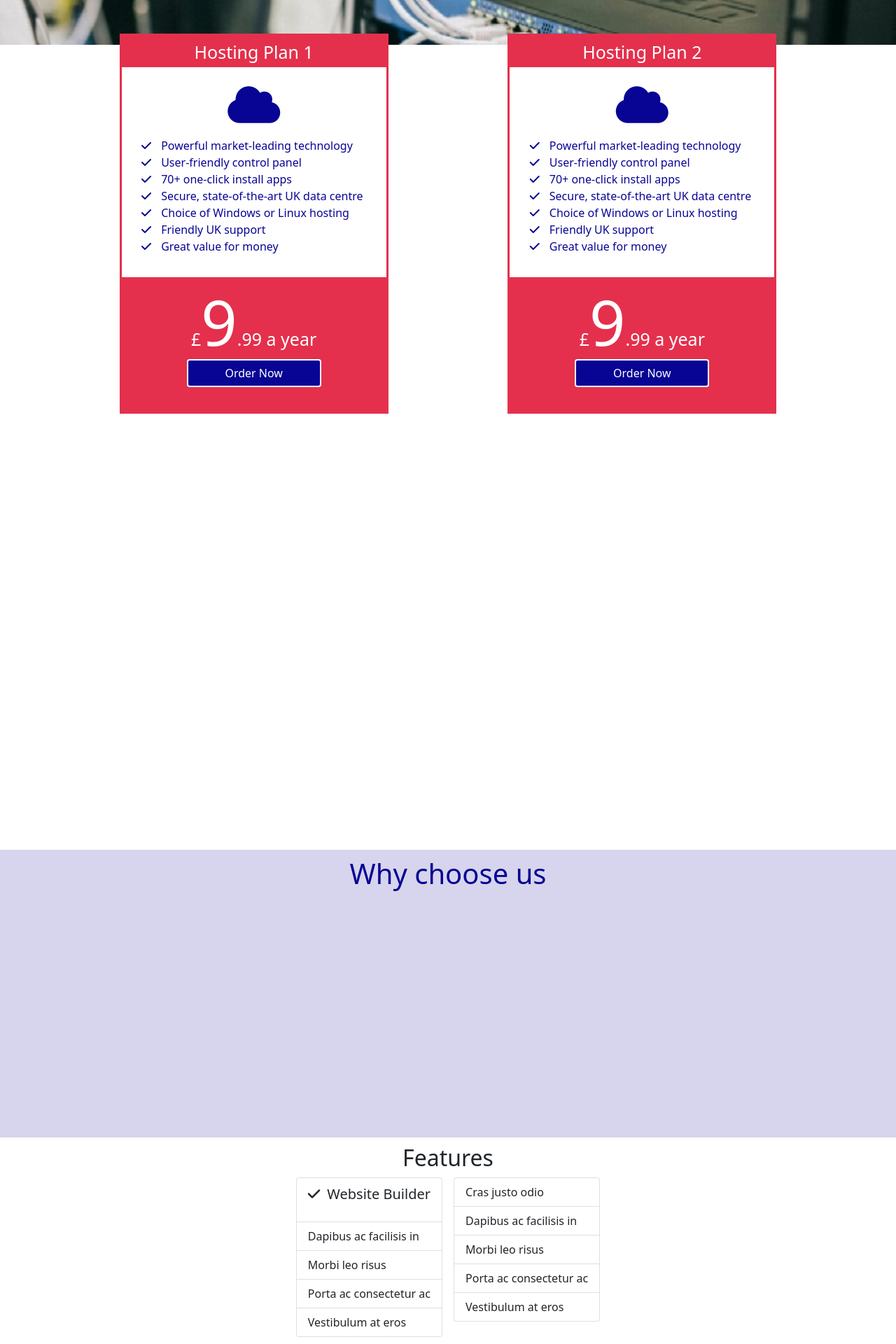
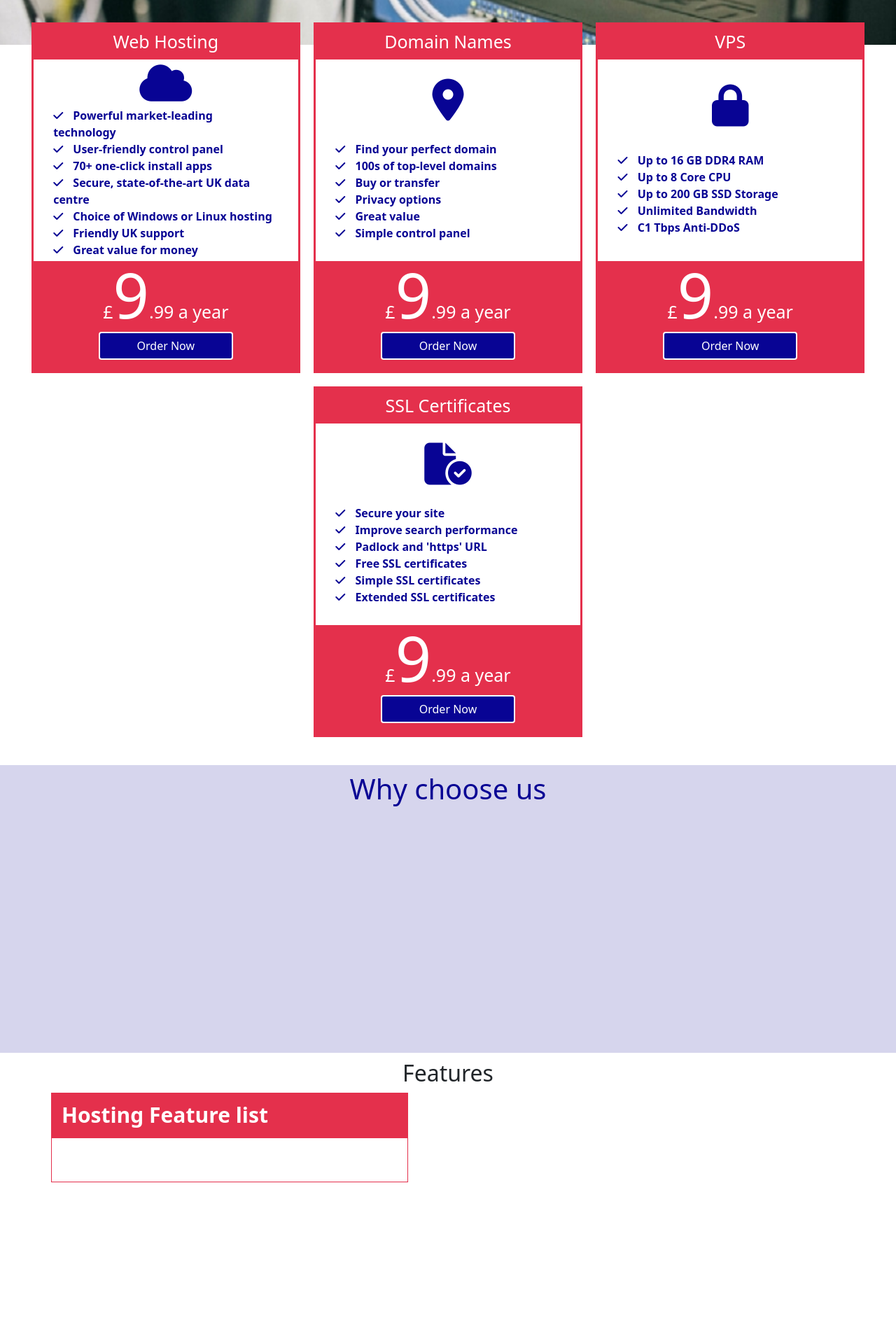
Before and after one commit to Olys6/digi-hosting, a React (Create React App) app: page / in a window 1280 px wide. Shown: the part 475-2395 px from the top of the page at 70% size. After the commit the page ends 2174 px from the top, so only its background shows below. Built offline with nearby package versions, Linux system fonts and the light colour scheme.

Commit message:
modified hosting plans and changed it as a plans section, plans is more responsive, changed font weight of why choose us section and started features section

```diff
--- a/src/components/Home.js
+++ b/src/components/Home.js
@@ -1,6 +1,6 @@
 import React from 'react';
 import { Card, ListGroup } from 'react-bootstrap'
-import HostingPlans from './HomeComponents/HostingPlans.js'
+import Plans from './HomeComponents/Plans.js'
 
 const Home = () => {
 
@@ -24,7 +24,7 @@ const Home = () => {
 
         </div> */}
       </div>
-      <HostingPlans />
+      <Plans />
       <section className="whyChooseUsSection">
         <h2 style={{ fontSize: "40px", color: "#080494" }}>Why choose us</h2>
         <div className="whyChooseUsCircles">
@@ -32,7 +32,7 @@ const Home = () => {
             <div className="whyChooseUsCircle"><i class="fas fa-hdd fa-3x"></i></div>
 
           <p style={{ fontSize: "25px", fontWeight: "bold", color: "#080494" }}>100% SSD Hosting</p>
-          <p style={{ fontSize: "20px", color: "#080494" }}>
+          <p style={{ fontSize: "20px", color: "#080494", fontWeight: "500" }}>
             Solid state drive storage means faster loading websites.
           </p>
           </div>
@@ -40,7 +40,7 @@ const Home = () => {
             <div className="whyChooseUsCircle"><i class="fas fa-user-tie fa-3x"></i></div>
 
             <p style={{ fontSize: "25px", fontWeight: "bold", color: "#080494" }}>Hosting Experts</p>
-            <p style={{ fontSize: "20px", color: "#080494" }}>
+            <p style={{ fontSize: "20px", color: "#080494", fontWeight: "500" }}>
               Your hosting is backed by a team of professionals.
             </p>
           </div>
@@ -48,7 +48,7 @@ const Home = () => {
             <div className="whyChooseUsCircle"><i class="fas fa-cloud fa-3x"></i></div>
 
             <p style={{ fontSize: "25px", fontWeight: "bold", color: "#080494" }}>Cloud Platform</p>
-            <p style={{ fontSize: "20px", color: "#080494" }}>
+            <p style={{ fontSize: "20px", color: "#080494", fontWeight: "500" }}>
               Load-balanced and automatically scales to meet demand.
             </p>
           </div>
@@ -56,7 +56,7 @@ const Home = () => {
             <div className="whyChooseUsCircle"><i className="fa-solid fa-ticket" style={{ fontSize: "65px"}}></i></div>
 
             <p style={{ fontSize: "25px", fontWeight: "bold", color: "#080494" }}>Reliable Support</p>
-            <p style={{ fontSize: "20px", color: "#080494" }}>
+            <p style={{ fontSize: "20px", color: "#080494", fontWeight: "500" }}>
               Our support team is here to help you.
             </p>
           </div>
@@ -64,23 +64,18 @@ const Home = () => {
       </section>
       <section className='featuresSection'>
         <h2>Features</h2>
-        <div className="featuresList">
-          <ListGroup>
-            <ListGroup.Item className="featuresListItem">
-              <p><i className="fas fa-check" style={{ marginRight: "10px" }}></i>Website Builder</p>
-            </ListGroup.Item>
-            <ListGroup.Item>Dapibus ac facilisis in</ListGroup.Item>
-            <ListGroup.Item>Morbi leo risus</ListGroup.Item>
-            <ListGroup.Item>Porta ac consectetur ac</ListGroup.Item>
-            <ListGroup.Item>Vestibulum at eros</ListGroup.Item>
-          </ListGroup>
-          <ListGroup>
-            <ListGroup.Item>Cras justo odio</ListGroup.Item>
-            <ListGroup.Item>Dapibus ac facilisis in</ListGroup.Item>
-            <ListGroup.Item>Morbi leo risus</ListGroup.Item>
-            <ListGroup.Item>Porta ac consectetur ac</ListGroup.Item>
-            <ListGroup.Item>Vestibulum at eros</ListGroup.Item>
-          </ListGroup>
+        <div className="featuresLists">
+          <div className='featuresList'>
+            <div style={{ fontWeight:"bold", fontSize: "30px", backgroundColor: "#e4304c", height: "4rem", color: "white", display: "flex", alignItems: "center", paddingLeft: "15px", boxSizing: "border-box" }}>
+              Hosting Feature list
+            </div>
+            <div className='featuresListItem'>
+
+            </div>
+          </div>
+          <div className='featuresList'>
+
+          </div>
         </div>
       </section>
     </>
--- /dev/null
+++ b/src/components/HomeComponents/Plans.js
@@ -0,0 +1,94 @@
+import React from "react";
+import { Card, Button } from 'react-bootstrap'
+
+const Plans = () => {
+
+
+
+  return (
+    <>
+      <div style={{ display: "flex", justifyContent: "center", gap: "1.2rem", flexWrap: "wrap" }} data-aos="fade-up">
+        <a href='#' className="hostingPlanCard" style={{ width: '24rem' }}>
+          <Card.Title className="hostingPlanCardTitle" style={{ fontSize: '25px', marginBottom: "0rem" }} >Web Hosting</Card.Title>
+          <div className="hostingPlanCardText">
+            {/* <Card.Subtitle className="mb-2 text-muted">Card Subtitle</Card.Subtitle> */}
+            <i className="fa-solid fa-cloud" style={{ fontSize: '60px', color: "#080494", backgroundColor: 'white' }}></i>
+            <Card.Text style={{ display: "flex", justifyContent: "center", alignItems: "flex-start", flexDirection: "column", width: "85%", color: "#080494" }}>
+              <div><i className="fa-solid fa-check" style={{ marginRight: "10px" }}></i> Powerful market-leading technology</div>
+              <div><i className="fa-solid fa-check" style={{ marginRight: "10px" }}></i> User-friendly control panel</div>
+              <div><i className="fa-solid fa-check" style={{ marginRight: "10px" }}></i> 70+ one-click install apps</div>
+              <div><i className="fa-solid fa-check" style={{ marginRight: "10px" }}></i> Secure, state-of-the-art UK data centre</div>
+              <div><i className="fa-solid fa-check" style={{ marginRight: "10px" }}></i> Choice of Windows or Linux hosting</div>
+              <div><i className="fa-solid fa-check" style={{ marginRight: "10px" }}></i> Friendly UK support</div>
+              <div><i className="fa-solid fa-check" style={{ marginRight: "10px" }}></i> Great value for money</div>
+            </Card.Text>
+          </div>
+          <div className="hostingPlanCardPrice">
+            <p style={{ color: "white", fontSize: "25px", marginTop: "-40px" }}>£<span style={{ fontSize: "90px" }}>9</span>.99 a year</p>
+            <Button style={{ marginTop: "-30px", backgroundColor: "#080494", border: "2px solid white", width: "12rem" }}>Order Now</Button>
+          </div>
+        </a>
+        <a href='#' className="hostingPlanCard" style={{ width: '24rem' }}>
+          <Card.Title className="hostingPlanCardTitle" style={{ fontSize: '25px', marginBottom: "0rem" }}>Domain Names</Card.Title>
+          {/* <Card.Subtitle className="mb-2 text-muted">Card Subtitle</Card.Subtitle> */}
+          <div className="hostingPlanCardText">
+            <i className="fas fa-map-marker-alt fa-3x" style={{ fontSize: '60px', color: "#080494" }}></i>
+            <Card.Text style={{ display: "flex", justifyContent: "center", alignItems: "flex-start", flexDirection: "column", width: "85%", color: "#080494" }}>
+              <div><i className="fa-solid fa-check" style={{ marginRight: "10px" }}></i> Find your perfect domain</div>
+              <div><i className="fa-solid fa-check" style={{ marginRight: "10px" }}></i> 100s of top-level domains</div>
+              <div><i className="fa-solid fa-check" style={{ marginRight: "10px" }}></i> Buy or transfer</div>
+              <div><i className="fa-solid fa-check" style={{ marginRight: "10px" }}></i> Privacy options</div>
+              <div><i className="fa-solid fa-check" style={{ marginRight: "10px" }}></i> Great value</div>
+              <div><i className="fa-solid fa-check" style={{ marginRight: "10px" }}></i> Simple control panel</div>
+            </Card.Text>
+          </div>
+          <div className="hostingPlanCardPrice">
+            <p style={{ color: "white", fontSize: "25px", marginTop: "-40px" }}>£<span style={{ fontSize: "90px" }}>9</span>.99 a year</p>
+            <Button style={{ marginTop: "-30px", backgroundColor: "#080494", border: "2px solid white", width: "12rem" }}>Order Now</Button>
+          </div>
+        </a>
+        {/* </div> */}
+        {/* <div className="hostingPlansUnder" data-aos="fade-up"> */}
+        <a href='#' className="hostingPlanCard" style={{ width: '24rem' }}>
+          <Card.Title className="hostingPlanCardTitle" style={{ fontSize: '25px', marginBottom: "0rem" }}>VPS</Card.Title>
+          {/* <Card.Subtitle className="mb-2 text-muted">Card Subtitle</Card.Subtitle> */}
+          <div className="hostingPlanCardText">
+            <i className="fas fa-lock fa-3x" style={{ fontSize: '60px', color: "#080494" }}></i>
+            <Card.Text style={{ display: "flex", justifyContent: "center", alignItems: "flex-start", flexDirection: "column", width: "85%", color: "#080494" }}>
+              <div><i className="fa-solid fa-check" style={{ marginRight: "10px" }}></i> Up to 16 GB DDR4 RAM</div>
+              <div><i className="fa-solid fa-check" style={{ marginRight: "10px" }}></i> Up to 8 Core CPU</div>
+              <div><i className="fa-solid fa-check" style={{ marginRight: "10px" }}></i> Up to 200 GB SSD Storage</div>
+              <div><i className="fa-solid fa-check" style={{ marginRight: "10px" }}></i> Unlimited Bandwidth</div>
+              <div><i className="fa-solid fa-check" style={{ marginRight: "10px" }}></i> C1 Tbps Anti-DDoS</div>
+            </Card.Text>
+          </div>
+          <div className="hostingPlanCardPrice">
+            <p style={{ color: "white", fontSize: "25px", marginTop: "-40px" }}>£<span style={{ fontSize: "90px" }}>9</span>.99 a year</p>
+            <Button style={{ marginTop: "-30px", backgroundColor: "#080494", border: "2px solid white", width: "12rem" }}>Order Now</Button>
+          </div>
+        </a>
+        <a href='#' className="hostingPlanCard" style={{ width: '24rem' }}>
+          <Card.Title className="hostingPlanCardTitle" style={{ fontSize: '25px', marginBottom: "0rem" }}>SSL Certificates</Card.Title>
+          {/* <Card.Subtitle className="mb-2 text-muted">Card Subtitle</Card.Subtitle> */}
+          <div className="hostingPlanCardText">
+            <i className="fa-solid fa-file-circle-check" style={{ fontSize: '60px', color: "#080494" }}></i>
+            <Card.Text style={{ display: "flex", justifyContent: "center", alignItems: "flex-start", flexDirection: "column", width: "85%", color: "#080494" }}>
+              <div><i className="fa-solid fa-check" style={{ marginRight: "10px" }}></i> Secure your site</div>
+              <div><i className="fa-solid fa-check" style={{ marginRight: "10px" }}></i> Improve search performance</div>
+              <div><i className="fa-solid fa-check" style={{ marginRight: "10px" }}></i> Padlock and 'https' URL</div>
+              <div><i className="fa-solid fa-check" style={{ marginRight: "10px" }}></i> Free SSL certificates</div>
+              <div><i className="fa-solid fa-check" style={{ marginRight: "10px" }}></i> Simple SSL certificates</div>
+              <div><i className="fa-solid fa-check" style={{ marginRight: "10px" }}></i> Extended SSL certificates</div>
+            </Card.Text>
+          </div>
+          <div className="hostingPlanCardPrice">
+            <p style={{ color: "white", fontSize: "25px", marginTop: "-40px" }}>£<span style={{ fontSize: "90px" }}>9</span>.99 a year</p>
+            <Button style={{ marginTop: "-30px", backgroundColor: "#080494", border: "2px solid white", width: "12rem" }}>Order Now</Button>
+          </div>
+        </a>
+      </div>
+    </>
+  )
+}
+
+export default Plans
--- a/src/index.css
+++ b/src/index.css
@@ -21,6 +21,7 @@ code {
   display: flex;
   justify-content: center;
   align-items: center;
+  margin-bottom: -2rem;
 }
 
 .navLink {
@@ -44,6 +45,7 @@ code {
   transition: 0.2s;
   text-decoration: none;
 }
+
 .hostingPlanCard1:hover {
   margin: -2rem 0 2rem 0;
   /* padding-bottom: 2rem; */
@@ -51,18 +53,19 @@ code {
 
 .hostingPlanCard {
   display: flex;
-  justify-content: center;
+  justify-content: flex-start;
   align-items: center;
   flex-direction: column;
-  gap: 1rem;
-  border: 3px solid #e4304c;
-  background-color: white;
+  /* gap: 1rem; */
+  /* border: 3px solid #e4304c; */
+  /* background-color: white; */
   /* border-radius: 5px; */
   transition: 0.2s;
   text-decoration: none;
 }
+
 .hostingPlanCard:hover {
-  margin: -2rem 0 2rem 0;
+  margin: -1rem 0 1rem 0;
   /* padding-bottom: 2rem; */
 }
 
@@ -75,15 +78,29 @@ code {
   /* border-radius: 5px 5px 0 0; */
   color: white;
   background-color: #e4304c;
-  height: 2.8rem;
+  height: 3.3rem;
+}
+
+.hostingPlanCardText {
+  display: flex;
+  justify-content: space-evenly;
+  align-items: center;
+  flex-direction: column;
+  font-weight: 630;
+  width: 100%;
+  height: 18rem;
+  /* gap: 1rem; */
+  background-color: white;
+  border-left: 3px solid #e4304c;
+  border-right: 3px solid #e4304c;
 }
 
 .hostingPlanCardPrice {
   display: flex;
-  justify-content:center;
+  justify-content: center;
   align-items: center;
   flex-direction: column;
-  height: 12rem;
+  height: 10rem;
   background-color: #e4304c;
   width: 100%;
 }
@@ -91,7 +108,7 @@ code {
 .hostingPlansUnder {
   margin-top: 2.5rem;
   display: flex;
-  justify-content:space-evenly;
+  justify-content: space-evenly;
   /* gap: 1rem; */
   flex-wrap: wrap;
 }
@@ -134,11 +151,11 @@ code {
   /* background-color: white; */
   border-radius: 100%;
   display: flex;
-  justify-content:center;
-  align-items:center;
+  justify-content: center;
+  align-items: center;
   /* color: #080494; */
   color: white;
-  font-size:22px;
+  font-size: 22px;
   margin-bottom: 0.5rem;
 }
 
@@ -151,16 +168,36 @@ code {
   box-sizing: border-box;
 }
 
-.featuresList {
+.featuresLists {
   display: flex;
   flex-direction: row;
   gap: 1rem;
+  width: 90%;
+}
+
+.featuresList {
+  width: 45%;
+  display: flex;
+  flex-direction: column;
 }
 
 .featuresListItem {
-  font-size: 20px;
+  font-weight: bold;
+  font-size: 30px;
+  height: 4rem;
+  color: white;
   display: flex;
-  gap: 1rem;
+  align-items: center;
+  padding-left: 15px;
+  box-sizing: border-box;
+  border: 1px solid #e4304c;
+}
+
+.featuresListItem {
+  font-size: 18px;
+  display: flex;
+  justify-content: space-around;
+  /* gap: 2rem; */
 }
 
 @media screen and (max-width: 1000px) {
@@ -168,17 +205,21 @@ code {
     margin-left: 0px;
     /* width: 95%; */
   }
-  .hostingPlanCard{
+
+  .hostingPlanCard {
     margin-top: 0.1rem;
   }
+
   .hostingPlanCard:hover {
     /* margin: 0; */
     /* padding-bottom: 2rem; */
   }
+
   .hostingPlanCard1:hover {
     /* margin: 0; */
     /* padding-bottom: 2rem; */
   }
+
   .hostingPlansUnder {
     margin-top: 0rem;
   }
```
Also changed, not shown: src/components/HomeComponents/HostingPlans copy.js (renamed from src/components/HomeComponents/HostingPlans.js).
